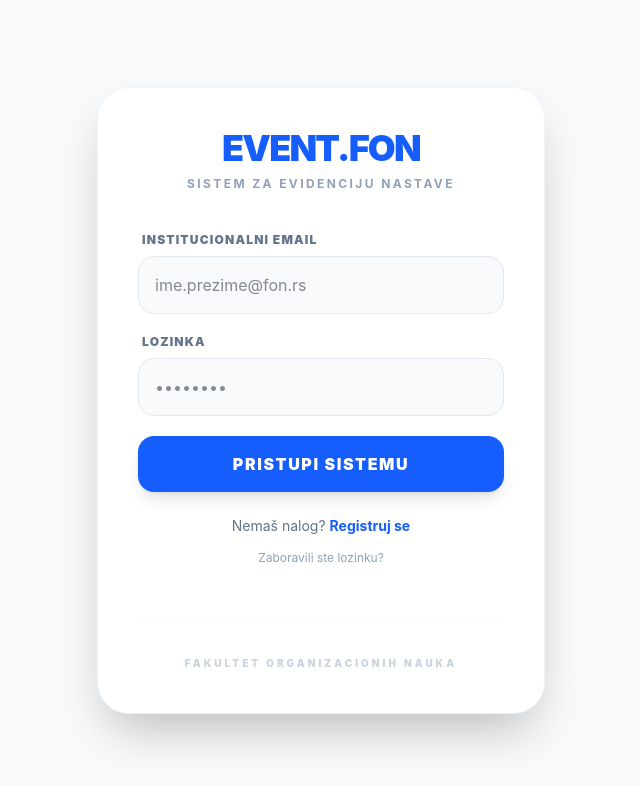
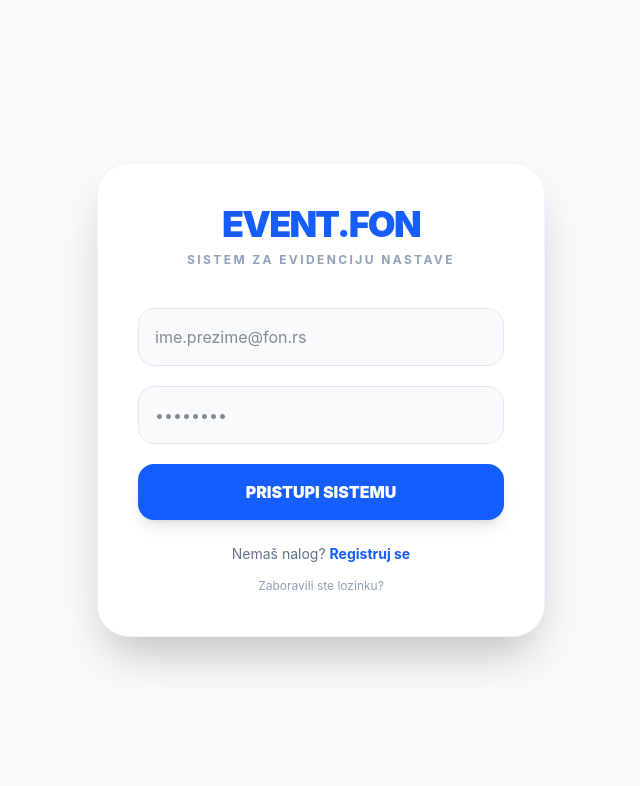
Before and after one commit to elab-development/internet-tehnologije-2025-evidencijarasporedanastave_2022_0547, a Next.js app: page /login in a window 1280 px wide. Shown: the top 786 px of the page, without its empty margins (319-959 px from the left). Built offline with nearby package versions, Linux system fonts and the light colour scheme.

Commit message:
Login sa validacijom i linkom za reset lozinke

```diff
--- a/src/app/login/page.tsx
+++ b/src/app/login/page.tsx
@@ -1,5 +1,4 @@
 'use client';
-
 import { useState } from 'react';
 
 export default function LoginPage() {
@@ -11,38 +10,23 @@ export default function LoginPage() {
   const handleLogin = async (e: React.FormEvent) => {
     e.preventDefault();
     setError('');
-
-    // MALA IZMENA: Klijentska validacija pre slanja na server
     if (!email.endsWith('.rs')) {
       setError('Molimo koristite ispravnu institucionalnu adresu (@fon.rs)');
       return;
     }
-
     setLoading(true);
-
     try {
       const res = await fetch('/api/auth/login', {
         method: 'POST',
         body: JSON.stringify({ email, password }),
         headers: { 'Content-Type': 'application/json' },
       });
-
       const data = await res.json();
-
       if (res.ok) {
         const uloga = data.role.toLowerCase().trim();
-
-        if (uloga === 'admin') {
-          window.location.href = '/admin';
-        } else if (uloga === 'nastavnik' || uloga === 'teacher') {
-          window.location.href = '/teacher';
-        } else if (uloga === 'student') {
-          window.location.href = '/student';
-        } else {
-          window.location.href = '/';
-        }
+        window.location.href = uloga === 'admin' ? '/admin' : (uloga === 'student' ? '/student' : '/teacher');
       } else {
-        setError(data.error || 'Neispravni podaci. Pokušajte ponovo.');
+        setError(data.error || 'Neispravni podaci.');
       }
     } catch (err) {
       setError('Greška u komunikaciji sa serverom.');
@@ -58,70 +42,17 @@ export default function LoginPage() {
           <h1 className="text-4xl font-black text-blue-600 tracking-tighter uppercase">Event.FON</h1>
           <p className="text-slate-400 font-bold text-xs uppercase tracking-[0.2em] mt-2">Sistem za evidenciju nastave</p>
         </div>
-
-        {error && (
-          <div className="bg-red-50 border-l-4 border-red-500 text-red-700 p-4 rounded-r-xl mb-6 text-sm font-medium animate-pulse">
-            {error}
-          </div>
-        )}
-
+        {error && <div className="bg-red-50 border-l-4 border-red-500 text-red-700 p-4 rounded-r-xl mb-6 text-sm font-medium animate-pulse">{error}</div>}
         <form onSubmit={handleLogin} className="space-y-5">
-          <div>
-            <label className="block text-xs font-black uppercase tracking-widest text-slate-500 mb-2 ml-1">Institucionalni Email</label>
-            <input
-              type="email"
-              placeholder="ime.prezime@fon.rs"
-              className="w-full p-4 bg-slate-50 border border-slate-200 rounded-2xl focus:ring-4 focus:ring-blue-100 focus:border-blue-500 outline-none transition-all text-slate-900"
-              value={email}
-              onChange={(e) => setEmail(e.target.value)}
-              required
-            />
-          </div>
-
-          <div>
-            <label className="block text-xs font-black uppercase tracking-widest text-slate-500 mb-2 ml-1">Lozinka</label>
-            <input
-              type="password"
-              placeholder="••••••••"
-              className="w-full p-4 bg-slate-50 border border-slate-200 rounded-2xl focus:ring-4 focus:ring-blue-100 focus:border-blue-500 outline-none transition-all text-slate-900"
-              value={password}
-              onChange={(e) => setPassword(e.target.value)}
-              required
-            />
-          </div>
-
-          <button
-            type="submit"
-            disabled={loading}
-            className={`w-full p-4 rounded-2xl font-black text-white uppercase tracking-widest transition-all shadow-lg ${
-              loading
-                ? 'bg-slate-300 cursor-not-allowed'
-                : 'bg-blue-600 hover:bg-blue-700 hover:shadow-blue-200 active:scale-95'
-            }`}
-          >
+          <input type="email" placeholder="ime.prezime@fon.rs" className="w-full p-4 bg-slate-50 border border-slate-200 rounded-2xl outline-none focus:ring-4 focus:ring-blue-100" value={email} onChange={(e) => setEmail(e.target.value)} required />
+          <input type="password" placeholder="••••••••" className="w-full p-4 bg-slate-50 border border-slate-200 rounded-2xl outline-none focus:ring-4 focus:ring-blue-100" value={password} onChange={(e) => setPassword(e.target.value)} required />
+          <button type="submit" disabled={loading} className="w-full p-4 rounded-2xl font-black text-white uppercase bg-blue-600 hover:bg-blue-700 transition-all shadow-lg active:scale-95">
             {loading ? 'Provera...' : 'Pristupi sistemu'}
           </button>
         </form>
-
         <div className="mt-6 text-center space-y-2">
-          <p className="text-sm text-slate-500">
-            Nemaš nalog?{" "}
-            <a href="/register" className="font-bold text-blue-600 hover:underline">
-              Registruj se
-            </a>
-          </p>
-          {/* MALA UI DOPUNA */}
-          <p>
-            <a href="#" className="text-xs text-slate-400 hover:text-blue-500 transition-colors">
-              Zaboravili ste lozinku?
-            </a>
-          </p>
-        </div>
-
-        <div className="mt-12 pt-8 border-t border-slate-50 text-center">
-          <span className="text-[10px] font-black text-slate-300 uppercase tracking-[0.3em]">
-            Fakultet organizacionih nauka
-          </span>
+          <p className="text-sm text-slate-500">Nemaš nalog? <a href="/register" className="font-bold text-blue-600 hover:underline">Registruj se</a></p>
+          <p><a href="/forgot-password" className="text-xs text-slate-400 hover:text-blue-500 transition-colors">Zaboravili ste lozinku?</a></p>
         </div>
       </div>
     </div>
```
